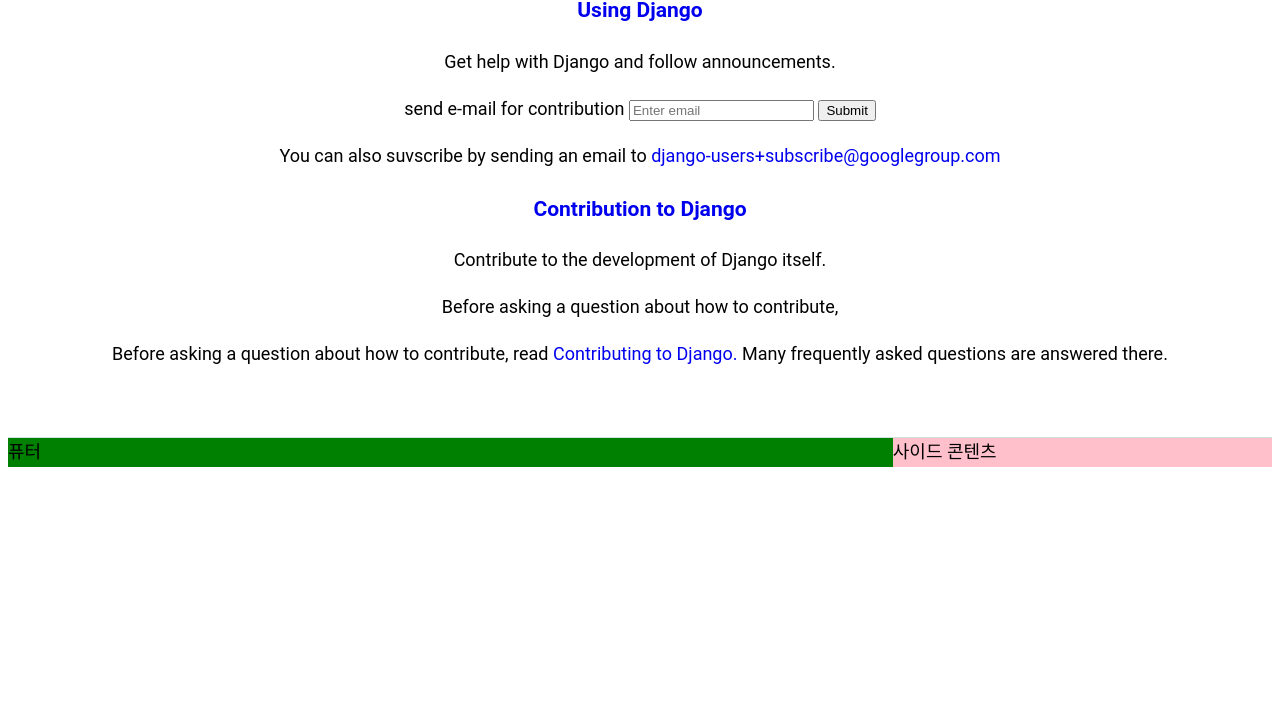
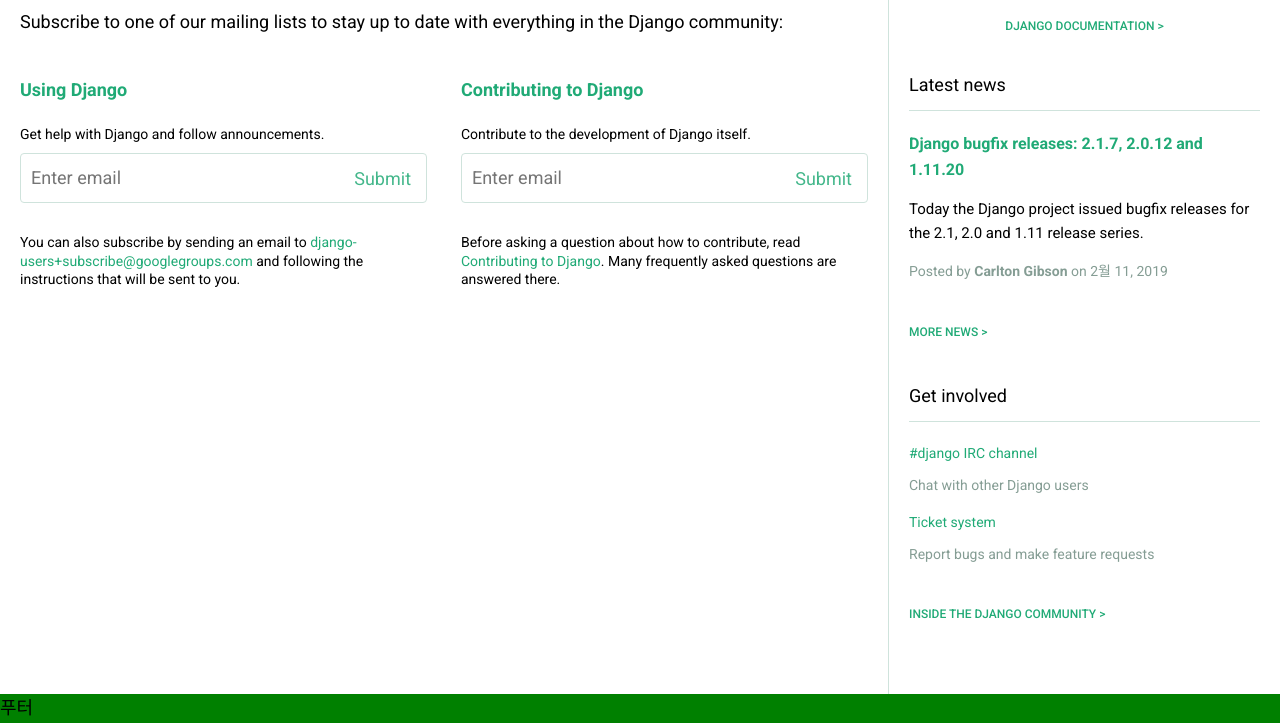
Before and after one commit to JoTaeHyeonn/xogus3456.github.io, a plain HTML site: page index.html in a window 1280 px wide. Shown: the part 489-1212 px from the top of the page. Before the commit the page ends 964 px from the top, so only its background shows below. Drawn offline with nearby package versions, Linux system fonts and the light colour scheme.

Commit message:
두번쨰 커밋

```diff
--- a/index.html
+++ b/index.html
@@ -1,22 +1,25 @@
 <!DOCTYPE html>
-<html lang="en"></html>
+<html lang="en">
   <head>
-    <meta charset="UTF-8">
-    <meta http-equiv="X-UA-Compatible" content="IE=edge">
-    <meta name="viewport" content="width=device-width, initial-scale=1.0">
-    <title>The web framework for perfectionists with deadlines | Djanggo</title>
-    <link rel="stylesheet" href="style.css">
-    <!--상대요소 : 지금 현재 내 위치에서의 파일 위치-->
-    <!--절대요소 : ex) c:\Users\...-->
+    <meta charset="UTF-8" />
+    <meta name="viewport" content="width=device-width, initial-scale=1.0" />
+    <meta http-equiv="X-UA-Compatible" content="ie=edge" />
+    <link rel="stylesheet" href="./normalize.css" />
+    <link rel="stylesheet" href="./style.css" />
+    <link
+      href="https://fonts.googleapis.com/css?family=Roboto:300,400,500,700,900"
+      rel="stylesheet"
+    />
+    <title>The Web framework for perfectionists with deadlines | Django</title>
   </head>
   <body>
-
     <header class="header">
-
-
       <div class="container">
         <h1 class="logo">
-            <img src="https://static.djangoproject.com/img/logo-django.42234b631760.svg">
+          <img
+            src="https://static.djangoproject.com/img/logo-django.42234b631760.svg"
+            alt="Django"
+          />
         </h1>
         <nav class="nav">
           <ul class="list">
@@ -27,7 +30,7 @@
             <li class="list-item"><a href="#">Community</a></li>
             <li class="list-item"><a href="#">Code</a></li>
             <li class="list-item"><a href="#">About</a></li>
-                <li class="list-item"><a href="#">Donate</a></li>
+            <li class="list-item"><a href="#">♥ Donate</a></li>
           </ul>
         </nav>
       </div>
@@ -35,66 +38,126 @@
     <main class="main">
       <div class="hero-section">
         <div class="container">
-            <p class="intro-desc">Django makes it easier to build better Web apps more quickly and with less code.</p>
+          <p class="intro-desc">
+            Django makes it easier to build better Web apps more quickly and
+            with less code.
+          </p>
           <a href="#" class="cta">
             Get started with Django
           </a>
+        </div>
+      </div>
       <div class="container-float">
-                <div class="main-content"></div>
-
-            </div>
-
-            </div>
-            <h3 class="mailing=title">
+        <div class="main-content">
+          <h2 class="main-title">Stay in the loop</h2>
+          <p class="main-desc">
+            Subscribe to one of our mailing lists to stay up to date with
+            everything in the Django community:
+          </p>
+          <div class="mailing-layout">
+            <div class="mailing">
+              <h3 class="mailing-title">
                 <a href="#">
                   Using Django
                 </a>
               </h3>
               <p class="mailing-desc">
                 Get help with Django and follow announcements.
-
               </p>
-            <form action="#" class="mailing-form" method="post">
-                <label for="email-contribute">send e-mail for contribution</label>
+              <form action="#" class="mailing-form">
+                <label for="input-following"
+                  >send email for following news</label
+                >
+                <input
+                  type="email"
+                  placeholder="Enter email"
+                  id="input-following"
+                  name="input-following"
+                />
+                <button type="submit" class="mailing-form-btn">Submit</button>
+              </form>
+              <p class="mailing-desc">
+                You can also subscribe by sending an email to
+                <a href="mailto:django-users+subscribe@googlegroups.com"
+                  >django-users+subscribe@googlegroups.com</a
+                >
+                and following the instructions that will be sent to you.
+              </p>
+            </div>
+            <div class="mailing">
+              <h3 class="mailing-title">
+                <a href="#">Contributing to Django</a>
+              </h3>
+              <p class="mailing-desc">
+                Contribute to the development of Django itself.
+              </p>
+              <form action="#" class="mailing-form">
+                <label for="email-contribute"
+                  >send e-mail for contribution</label
+                >
                 <input
                   type="email"
                   placeholder="Enter email"
                   id="email-contribute"
                   name="email-contribute"
                 />
-                <button type="submit" class="mailing-form-btn">Submit</button>
+                <button type="submit" class="mailing-form-btn">
+                  Submit
+                </button>
               </form>
-            <!--form요소-->
-            <p class="mailing-desc">
-                You can also suvscribe by sending an email to
-                <a href="mailto:django-users+subscribe@googlegroup.">django-users+subscribe@googlegroup.com</a>
-            </p>
-
-                <div class="mailing">
-                    <h3 class="mailing-title">
-                        <a href="#">Contribution to Django</a>
-                    </h3>
-                    <p class="mailing-desc">
-                        Contribute to the development of Django itself.
-                    </p>
-
-                    <p class="mailing-desc">
-                        Before asking a question about how to contribute,
-
-                    </p>
-
-                    <!--form 요소-->
               <p class="mailing-desc">
                 Before asking a question about how to contribute, read
-                        <a href="#">Contributing to Django.</a>
-                        Many frequently asked questions are answered there.
+                <a
+                  href="https://docs.djangoproject.com/en/dev/internals/contributing/"
+                  >Contributing to Django</a
+                >. Many frequently asked questions are answered there.
               </p>
             </div>
           </div>
-            <div class="side-content">사이드 콘텐츠
-
+        </div>
+        <div class="side-content">
+          <div class="container-side-cta">
+            <a href="#" class="cta side-cta"
+              >Download <em>latest release: 2.1.7</em></a
+            >
+            <a href="#" class="more">Django documentation</a>
+          </div>
+          <div class="latest-news infos">
+            <h2 class="infos-title">Latest news</h2>
+            <article class="news-article">
+              <h3 class="news-title">
+                <a href="#"
+                  >Django bugfix releases: 2.1.7, 2.0.12 and 1.11.20</a
+                >
+              </h3>
+              <p class="news-desc">
+                Today the Django project issued bugfix releases for the 2.1, 2.0
+                and 1.11 release series.
+              </p>
+              <p class="news-meta">
+                Posted by <span>Carlton Gibson</span> on
+                <time datetime="2019-02-11">2월 11, 2019</time>
+              </p>
+            </article>
+            <a href="#" class="more">More news</a>
+          </div>
+          <div class="get-involved infos">
+            <h2 class="infos-title">Get involved</h2>
+            <dl class="list-communities">
+              <dt class="community-title">
+                <a href="#">#django IRC channel</a>
+              </dt>
+              <dd class="community-desc">Chat with other Django users</dd>
+              <dt class="community-title"><a href="#">Ticket system</a></dt>
+              <dd class="community-desc">
+                Report bugs and make feature requests
+              </dd>
+            </dl>
+            <a href="#" class="more">Inside the django community</a>
+          </div>
+        </div>
       </div>
     </main>
-        <footer class="content-info">퓨터 </footer>
+    <footer class="footer">푸터</footer>
   </body>
 </html>
--- a/style.css
+++ b/style.css
@@ -1,6 +1,8 @@
-/*20211078조태현*/
+/*202110784 조태현*/
+/* 공통 속성 */
 *,
-*::before *::after {
+*::before,
+*::after {
   box-sizing: border-box;
 }
 html {
@@ -14,25 +16,36 @@
 }
 a {
   text-decoration: none;
+}
 
+/* CALL TO ACTION */
+.cta {
+  color: white;
+  font-weight: 400;
+  display: block;
+  border-radius: 8px;
+  background: #44b78b;
 }
-/*header*/
+.cta:hover {
+  background: #51be95;
+}
+
+/* HEADER */
 .header {
   background: #0c4b33;
   height: 72px;
   padding: 15px 0 4px;
-
 }
 .container,
 .container-float {
   max-width: 1400px;
   margin: 0 auto;
-  padding: 0px 20px;
+  padding: 0 20px;
   position: relative;
 }
 .container-float::after {
   display: block;
-  content: '';
+  content: "";
   clear: both;
 }
 .logo {
@@ -43,7 +56,6 @@
   left: 0;
 }
 .nav {
-  margin: 0;
   text-align: right;
 }
 .list {
@@ -51,6 +63,7 @@
   font-size: 0;
 }
 .list-item {
+  font-weight: 700;
   display: inline-block;
   font-size: 1.3rem;
   text-transform: uppercase;
@@ -59,68 +72,200 @@
   color: white;
   display: block;
   padding: 10px;
-  margin: 0;
-}
-.list-item > li {
-  margin: 0;
 }
 .list-item > a:hover {
   color: #c9f0dd;
 }
-.main {
-  background: white;
+
+/* MAIN */
+/* HERO SECTION */
+.hero-section {
+  padding: 50px 0;
+  text-align: center;
+  border-bottom: 1px solid #cfe3dc;
 }
-
-.hero-section {
-
-  text-align: center;
-  padding: 50px 0;
-  border-bottom: 1px solid #cfe3dc;
-
-}
-.intro-desc{
+.intro-desc {
   margin: 40px auto 50px;
   width: 700px;
   font-weight: 300;
   font-size: 3.6rem;
   line-height: 1.3;
+}
+.hero-cta {
+  width: 300px;
+  margin: 0 auto 60px;
+  padding: 20px 50px;
+}
 
-}
-.cta {
-  display: block;
-  width: 300px;
-  padding: 20px 50px;
-  font-weight: 400;
-  margin: 0 auto 60px;
-  border-radius: 8px;
-  background: #44b78b;
-  color: white
-}
+/* MAIN CONTENT */
 .main-content {
-  background: blue;
   float: left;
   width: 70%;
+  padding-right: 20px;
+}
+.main-title {
+  font-weight: 400;
+  margin: 40px 0 20px 0;
+  font-size: 3.2rem;
+  letter-spacing: -1px;
+}
+.main-desc {
+  margin: 0 0 20px 0;
+}
+.mailing-layout {
+  padding-top: 20px;
+}
+.mailing-layout::after {
+  content: "";
+  display: block;
+  clear: both;
+}
+.mailing {
+  float: left;
+  width: 48%;
+}
+.mailing:first-child {
+  margin-right: 4%;
+}
+.mailing-title {
+  margin: 0 0 20px 0;
+  font-size: 1.8rem;
+  font-weight: 700;
+}
+.mailing-title > a,
+.mailing-desc > a {
+  color: #20aa76;
+}
+.mailing-title > a:hover,
+.mailing-desc > a:hover {
+  color: #25c488;
+}
+.mailing-desc {
+  margin: 0;
+  font-size: 1.4rem;
+  line-height: 1.3;
+}
+.mailing-form {
+  margin: 10px 0 30px;
+  position: relative;
+}
+.mailing-form > label {
+  position: absolute;
+  width: 1px;
+  height: 1px;
+  overflow: hidden;
+  margin: -1px;
+  clip: rect(0, 0, 0, 0);
+}
+input[type="email"] {
+  width: 100%;
+  border: 1px solid #cfe3dc;
+  border-radius: 4px;
+  height: 5rem;
+  padding: 6px 80px 8px 10px;
+}
+.mailing-form-btn {
+  position: absolute;
+  top: 30%;
+  right: 1rem;
+  border: 0;
+  color: #44b78b;
+  background: transparent;
+  cursor: pointer;
+}
+.mailing-form-btn:hover {
+  color: #0c4b33;
 }
 
+/* SIDE CONTENT */
 .side-content {
-  background: pink;
   float: right;
   width: 30%;
+  margin: 0;
+  padding: 0 0 30px 20px;
+  border-left: 1px solid #cfe3dc;
+}
+.side-content a:hover {
+  color: #25c488;
+}
+.cta.side-cta:hover {
+  color: white;
+}
+.container-side-cta {
+  text-align: center;
+}
+.side-cta {
+  width: 330px;
+  padding: 16px 24px;
+  margin: 40px auto 0;
+}
+.side-cta em {
+  font-style: normal;
+  color: #c9f0dd;
+}
+.more {
+  display: block;
+  margin-top: 20px;
+  font-size: 1.2rem;
+  font-weight: 500;
+  text-transform: uppercase;
+  color: #20aa76;
+}
+.more::after {
+  content: " >";
+}
+.infos {
+  margin-bottom: 40px;
+}
+.infos-title {
+  font-size: 1.8rem;
+  font-weight: 400;
+  border-bottom: 1px solid #cfe3dc;
+  margin: 3.5rem 0 0 0;
+  padding-bottom: 1rem;
+}
+.news-title {
+  margin: 0;
+  font-weight: 700;
+  font-size: 1.6rem;
+}
+.news-title > a,
+.community-title > a {
+  color: #20aa76;
+}
+.news-article {
+  padding: 20px 0;
+}
+.news-desc {
+  font-size: 1.5rem;
+}
+.news-meta {
+  margin: 0;
+  margin-top: 1rem;
+  font-size: 1.4rem;
+  color: #859d94;
+}
+.news-meta > span {
+  font-weight: 700;
+}
+.list-communities {
+  padding: 20px 0;
+  margin: 0;
+}
+.community-title {
+  font-size: 1.4rem;
+}
+.community-title:nth-child(n + 2) {
+  margin-top: 14px;
+}
+.community-desc {
+  margin: 10px 0 0 0;
+  font-size: 1.4rem;
+  color: #859d94;
 }
 
-/*CONTENT-INFO*/
-.content-info {
+/* FOOTER */
+.footer {
   background: green;
-}
-
-.links {
-  background: lightgreen;
-}
-.footer {
-  background: purple;
   clear: both;
 }
-ul {
-  background: #0c4b33;
-  padding: 0;
-}
```
Lines whose indentation alone changed are shown as unchanged.
